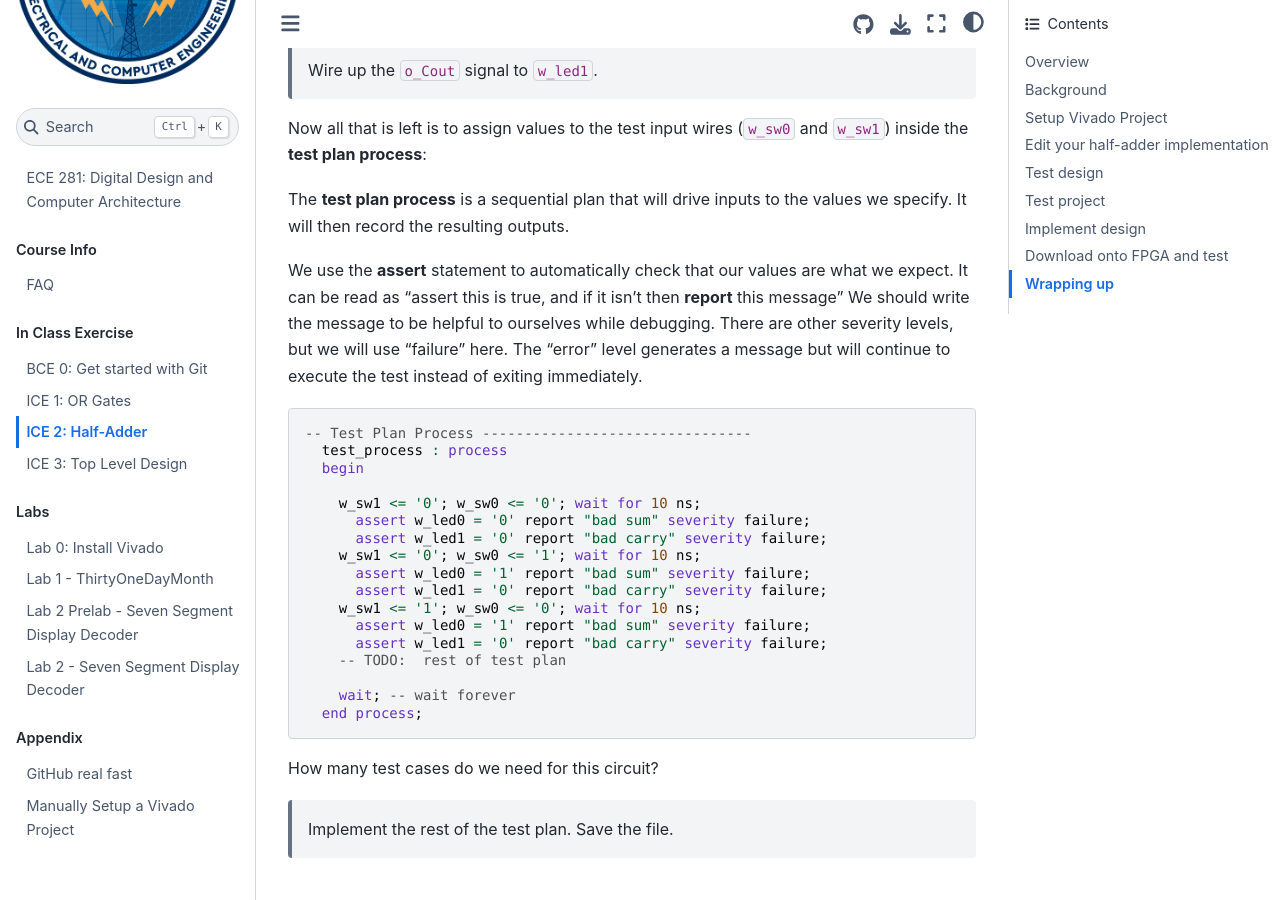
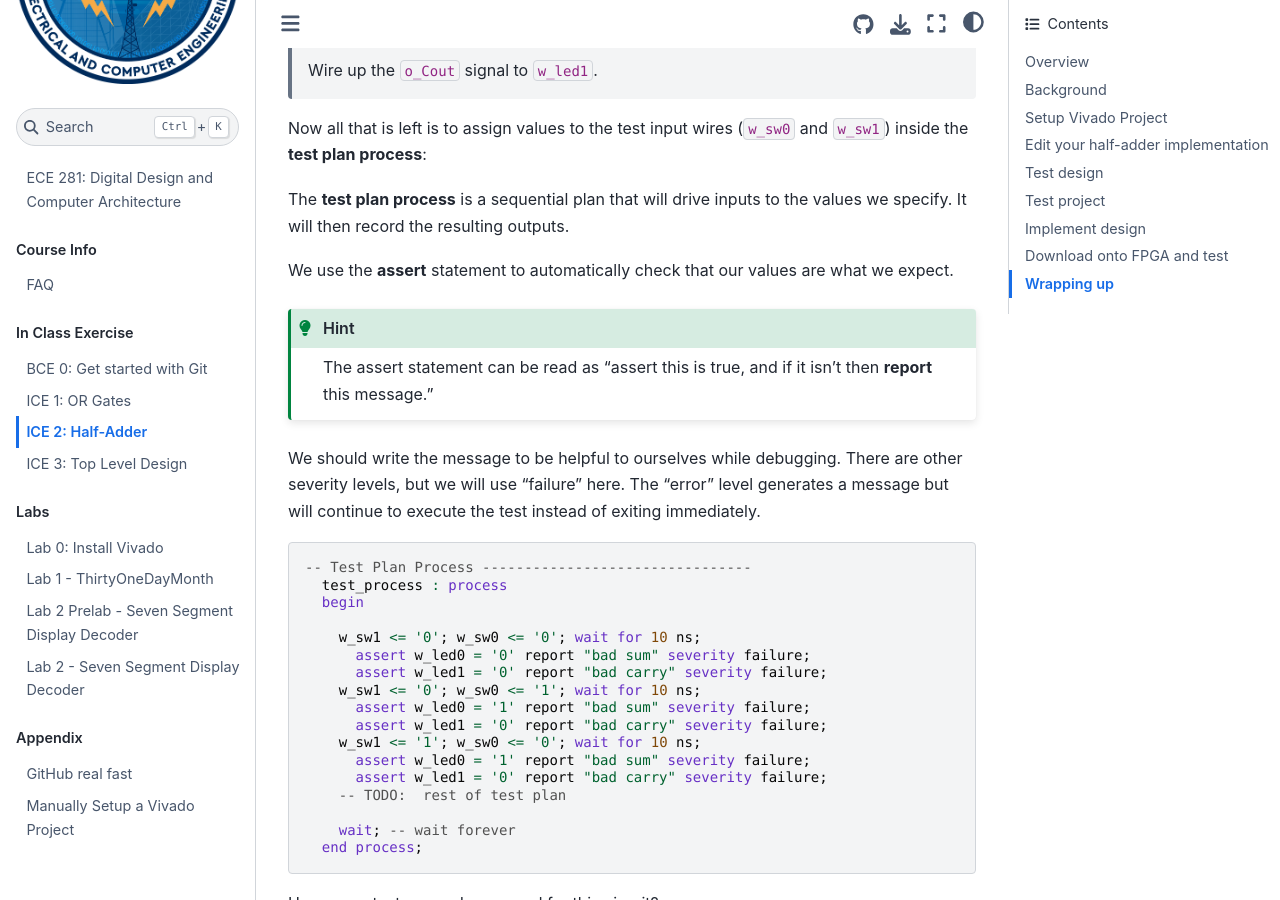
Before and after one commit to USAFA-ECE/ece281-book, a Jupyter Book: the page built from book/ICE/ICE2.md, in a window 1280 px wide and 900 px high, scrolled down 13259 px. Built offline with Jupyter Book 1.0.4 settings and Sphinx 7.4.7 and the Sphinx Book theme 1.1.4, drawn with Linux system fonts in a browser that asks for light colours.

Commit message:
explicit hint for assert

````diff
--- a/book/ICE/ICE2.md
+++ b/book/ICE/ICE2.md
@@ -497,7 +497,12 @@ and `w_sw1`) inside the **test plan process**:
 The **test plan process** is a sequential plan that will drive inputs to the values we specify. It will then record the resulting outputs.
 
 We use the **assert** statement to automatically check that our values are what we expect.
-It can be read as "assert this is true, and if it isn't then **report** this message"
+
+```{hint}
+The assert statement can be read as "assert this is true,
+and if it isn't then **report** this message."
+```
+
 We should write the message to be helpful to ourselves while debugging.
 There are other severity levels, but we will use "failure" here.
 The "error" level generates a message but will continue to execute the test instead of exiting immediately.
````
